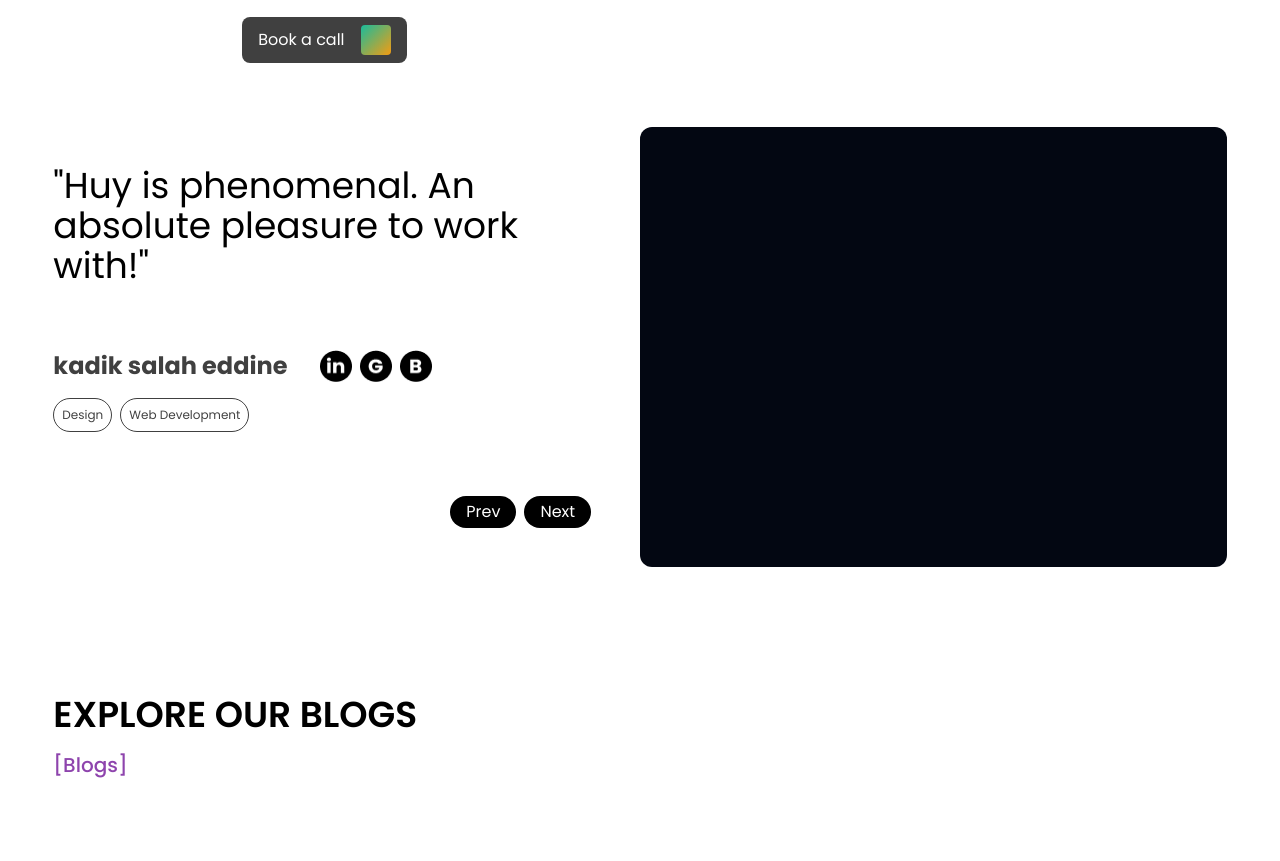
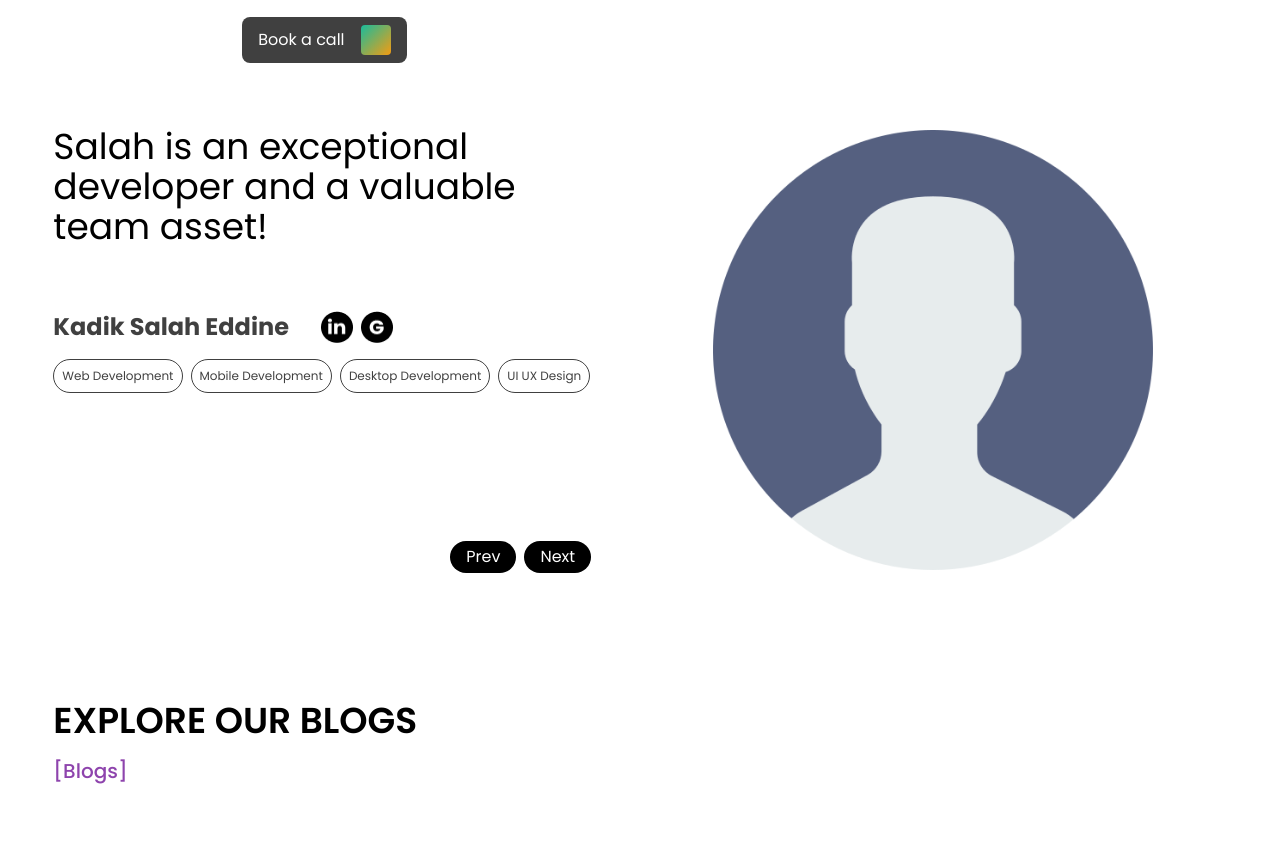
Before and after one commit to codeifyka/portfolio, a Next.js app: page / in a window 1280 px wide. Shown: the part 3625-4486 px from the top of the page. Built offline with nearby package versions, Linux system fonts and the light colour scheme; some icons are missing.

Commit message:
update About Team section

```diff
--- a/src/components/About.tsx
+++ b/src/components/About.tsx
@@ -1,6 +1,6 @@
-import { BLOG_PNG, GOOGLE_PNG, LINKEDIN_PNG } from "@/utils/consts";
 import { scrollToCallToAction } from "@/utils/scrollTo";
 import { Icon } from "@iconify/react/dist/iconify.js";
+import TeamMembers from "./TeamMembers";
 
 export default function About() {
   return (
@@ -25,51 +25,7 @@ export default function About() {
           </div>
         </div>
       </div>
-      <div className="mt-16 w-full flex flex-col sm:flex-row items-center gap-8 sm:gap-0">
-        <div className="w-full sm:w-1/2 flex flex-col">
-          <div className="w-11/12">
-            <div className="text-4xl text-black">
-              {'"Huy is phenomenal. An absolute pleasure to work with!"'}
-            </div>
-            <div className="mt-16 flex items-center gap-8">
-              <div className="text-2xl text-black/75 font-bold">
-                kadik salah eddine
-              </div>
-              <div className="flex items-center gap-2">
-                <img className="h-8 w-8" src={LINKEDIN_PNG} />
-                <img className="h-8 w-8" src={GOOGLE_PNG} />
-                <img className="h-8 w-8" src={BLOG_PNG} />
-              </div>
-            </div>
-            <div className="mt-4 flex flex-wrap items-center gap-2">
-              {["Design", "Web Development"].map((skill, index) => {
-                return (
-                  <div
-                    key={index}
-                    className="text-xs border border-black/75 text-black/75 rounded-full p-2"
-                  >
-                    {skill}
-                  </div>
-                );
-              })}
-            </div>
-            <div className="mt-16 flex items-center justify-between">
-              <div></div>
-              <div className="flex items-center gap-2">
-                <div className="text-white bg-black rounded-full px-4 py-1">
-                  Prev
-                </div>
-                <div className="text-white bg-black rounded-full px-4 py-1">
-                  Next
-                </div>
-              </div>
-            </div>
-          </div>
-        </div>
-        <div className="w-full sm:w-1/2 flex flex-col">
-          <div className="w-full aspect-[4/3] bg-gray-950 rounded-xl"></div>
-        </div>
-      </div>
+      <TeamMembers />
     </div>
   );
 }
--- a/src/components/Footer.tsx
+++ b/src/components/Footer.tsx
@@ -1,4 +1,4 @@
-import { BLOG_PNG, GOOGLE_PNG, LINKEDIN_PNG, LOGO_PNG } from "@/utils/consts";
+import { BEHANCE_PNG, GITHUB, LINKEDIN_PNG, LOGO_PNG } from "@/utils/consts";
 
 export default function Footer() {
     return (
@@ -18,8 +18,8 @@ export default function Footer() {
                     <div className="text-black whitespace-pre-line text-start">{"To see our content on\nsocial media"}</div>
                     <div className="flex items-center gap-2">
                         <img className="h-8 w-8" src={LINKEDIN_PNG} />
-                        <img className="h-8 w-8" src={GOOGLE_PNG} />
-                        <img className="h-8 w-8" src={BLOG_PNG} />
+                        <img className="h-8 w-8" src={GITHUB} />
+                        <img className="h-8 w-8" src={BEHANCE_PNG} />
                     </div>
                 </div>
             </div>
--- /dev/null
+++ b/src/components/TeamMembers.tsx
@@ -0,0 +1,101 @@
+import { BEHANCE_PNG, DEFAULT_MEMBER_PNG, GITHUB, LINKEDIN_PNG } from "@/utils/consts";
+import { teamMembers } from "@/utils/data";
+import Link from "next/link";
+import { useEffect, useRef, useState } from "react";
+
+export default function TeamMembers() {
+    const [selectedIndex, setSelectedIndex] = useState(0);
+    const scrollContainerRef = useRef<HTMLDivElement>(null);
+
+    useEffect(() => {
+        if (scrollContainerRef.current) {
+            scrollContainerRef.current.scrollTo({
+                left: scrollContainerRef.current.clientWidth * selectedIndex,
+                behavior: "smooth",
+            });
+        }
+    }, [selectedIndex]);
+
+    return (
+        <div className="mt-16 w-full flex flex-col sm:flex-row items-center gap-8 sm:gap-0">
+            <div className="w-full sm:w-1/2 flex flex-col">
+                <div className="w-11/12">
+                    <div ref={scrollContainerRef} className="w-full flex overflow-hidden" >
+                        {
+                            teamMembers.map((teamMember, index) => {
+                                return (
+                                    <div className="min-w-full" key={index}>
+                                        <div className="text-4xl text-black">
+                                            {teamMember.testimonial}
+                                        </div>
+                                        <div className="mt-16 flex items-center gap-8">
+                                            <div className="text-2xl text-black/75 font-bold">{teamMember.name}</div>
+                                            <div className="flex items-center gap-2">
+                                                {
+                                                    teamMember.linkedin_url && (
+                                                        <Link href={teamMember.linkedin_url} target="_blank" title="Linkedin">
+                                                            <img className="h-8 w-8" src={LINKEDIN_PNG} />
+                                                        </Link>
+                                                    )
+                                                }
+                                                {
+                                                    teamMember.github_url && (
+                                                        <Link href={teamMember.github_url} target="_blank" title="Github">
+                                                            <img className="h-8 w-8" src={GITHUB} />
+                                                        </Link>
+                                                    )
+                                                }
+                                                {
+                                                    teamMember.behance_url && (
+                                                        <Link href={teamMember.behance_url} target="_blank" title="Behance">
+                                                            <img className="h-8 w-8" src={BEHANCE_PNG} />
+                                                        </Link>
+                                                    )
+                                                }
+                                            </div>
+                                        </div>
+                                        <div className="mt-4 flex flex-wrap items-center gap-2">
+                                            {
+                                                teamMember.skills.map((skill, index) => {
+                                                    return (
+                                                        <div
+                                                            key={index}
+                                                            className="text-xs border border-black/75 text-black/75 rounded-full p-2"
+                                                        >
+                                                            {skill}
+                                                        </div>
+                                                    );
+                                                })}
+                                        </div>
+                                    </div>
+                                )
+                            })
+                        }
+                    </div>
+                    <div className="mt-16 flex items-center justify-between">
+                        <div></div>
+                        <div className="flex items-center gap-2">
+                            <div
+                                onClick={() => setSelectedIndex(state => state > 0 ? state - 1 : state)}
+                                className="text-white bg-black rounded-full px-4 py-1 cursor-pointer active:scale-105 duration-300 select-none"
+                            >
+                                Prev
+                            </div>
+                            <div
+                                onClick={() => setSelectedIndex(state => state < (teamMembers.length - 1) ? state + 1 : state)}
+                                className="text-white bg-black rounded-full px-4 py-1 cursor-pointer active:scale-105 duration-300 select-none"
+                            >
+                                Next
+                            </div>
+                        </div>
+                    </div>
+                </div>
+            </div>
+            <div className="w-full sm:w-1/2 flex flex-col">
+                <div className="w-full aspect-[4/3] rounded-xl">
+                    <img className="w-full h-full aspect-[4/3] rounded-xl object-contain" src={teamMembers[selectedIndex].profile_image_url || DEFAULT_MEMBER_PNG} />
+                </div>
+            </div>
+        </div>
+    )
+}
--- a/src/utils/consts.ts
+++ b/src/utils/consts.ts
@@ -10,9 +10,10 @@ export const ARROW_DOWN_PNG = "/arrow_down.png";
 export const STAR_PNG = "/star.png";
 export const SECONDARY_STAR_PNG = "/secondary_star.png";
 export const LINKEDIN_PNG = "/linkedin.png";
-export const GOOGLE_PNG = "/google.png";
-export const BLOG_PNG = "/blog.png";
+export const GITHUB = "/google.png";
+export const BEHANCE_PNG = "/blog.png";
 export const WORK_GLOBALY_PNG = "/work_globaly.png";
+export const DEFAULT_MEMBER_PNG = "/team_members/default.png";
 
 export const HERO_TEXT = "We are a collective of talented freelancers, each bringing unique skills and creativity to every project. Our team is dedicated to delivering exceptional results, blending innovation with expertise to transform your vision into reality. Dive into our portfolio to see our latest work and discover the diverse talents that make up our dynamic team.";
 export const HERO_TEXT_2 = "Our commitment to quality and innovation is reflected in everything we do. Ready to transform your vision into reality? Let's get started."
--- a/src/utils/data.ts
+++ b/src/utils/data.ts
@@ -56,3 +56,34 @@ export const blogs: Blog[] = [
         created_at: "07/04/2024"
     },
 ];
+
+export const teamMembers: TeamMember[] = [
+    {
+        name: "Kadik Salah Eddine",
+        skills: [
+            "Web Development",
+            "Mobile Development",
+            "Desktop Development",
+            "UI UX Design",
+        ],
+        testimonial: "Salah is an exceptional developer and a valuable team asset!",
+        github_url: "https://github.com/kadik23",
+        linkedin_url: "https://www.linkedin.com/in/salah-eddine-kadik-6b3889284"
+    },
+    {
+        name: "Abdelfetah Dev",
+        skills: [
+            "Web Development",
+            "Mobile Development",
+            "Desktop Development",
+            "Database Systems",
+            "Systems Programming",
+            "Scripts Programming",
+            "UI UX Design",
+            "DevOps"
+        ],
+        testimonial: "Abdelfetah is an exceptional developer and a valuable team asset!",
+        github_url: "https://github.com/abdelfetah18",
+        linkedin_url: "https://www.linkedin.com/in/abdelfetahdev"
+    }
+];
```
Also changed, not shown: src/types/TeamMember.d.ts (added, +9 -0 lines), public/team_members/default.png (added).
